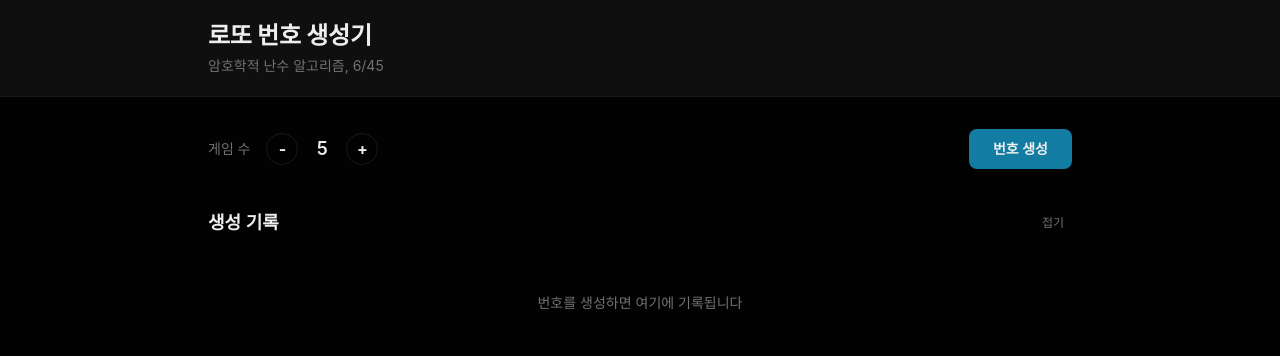
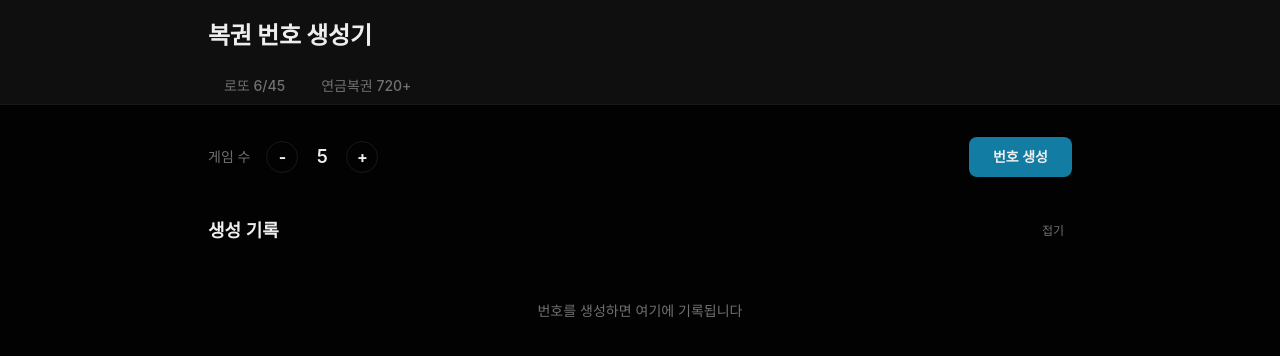
Before and after one commit to brain1401/lotto-numbers-generator, a React (Vite) app: page / in a window 1280 px wide. Shown: the top 356 px of the page. Built offline with nearby package versions, Linux system fonts and the light colour scheme; a web font is replaced by a local one.

Commit message:
feat: Header 탭 네비게이션 추가

```diff
--- a/src/components/Header.tsx
+++ b/src/components/Header.tsx
@@ -1,9 +1,37 @@
-export default function Header() {
+// src/components/Header.tsx
+export type TabType = 'lotto' | 'pension';
+
+interface HeaderProps {
+  activeTab: TabType;
+  onTabChange: (tab: TabType) => void;
+}
+
+export default function Header({ activeTab, onTabChange }: HeaderProps) {
   return (
     <header className="bg-ds-surface-raised border-b border-ds-border">
-      <div className="max-w-4xl mx-auto px-4 py-5">
-        <h1 className="text-2xl font-bold text-ds-ink tracking-[-0.01em]">로또 번호 생성기</h1>
-        <p className="text-sm text-ds-muted mt-1">암호학적 난수 알고리즘, 6/45</p>
+      <div className="max-w-4xl mx-auto px-4 pt-5 pb-0">
+        <h1 className="text-2xl font-bold text-ds-ink tracking-[-0.01em]">복권 번호 생성기</h1>
+        <nav className="flex gap-1 mt-4" aria-label="복권 종류 선택">
+          {(
+            [
+              { tab: 'lotto', label: '로또 6/45' },
+              { tab: 'pension', label: '연금복권 720+' },
+            ] as const
+          ).map(({ tab, label }) => (
+            <button
+              key={tab}
+              aria-current={activeTab === tab ? 'page' : undefined}
+              onClick={() => onTabChange(tab)}
+              className={`px-4 py-2 text-sm font-medium rounded-t-lg transition-colors duration-150 focus-visible-ring ${
+                activeTab === tab
+                  ? 'bg-ds-bg text-ds-ink border-t border-x border-ds-border -mb-px pb-[calc(0.5rem+1px)]'
+                  : 'text-ds-muted hover:text-ds-ink hover:bg-ds-surface'
+              }`}
+            >
+              {label}
+            </button>
+          ))}
+        </nav>
       </div>
     </header>
   );
```
Also changed, not shown: 1 other file (tests, documents, lock files or other folders).
